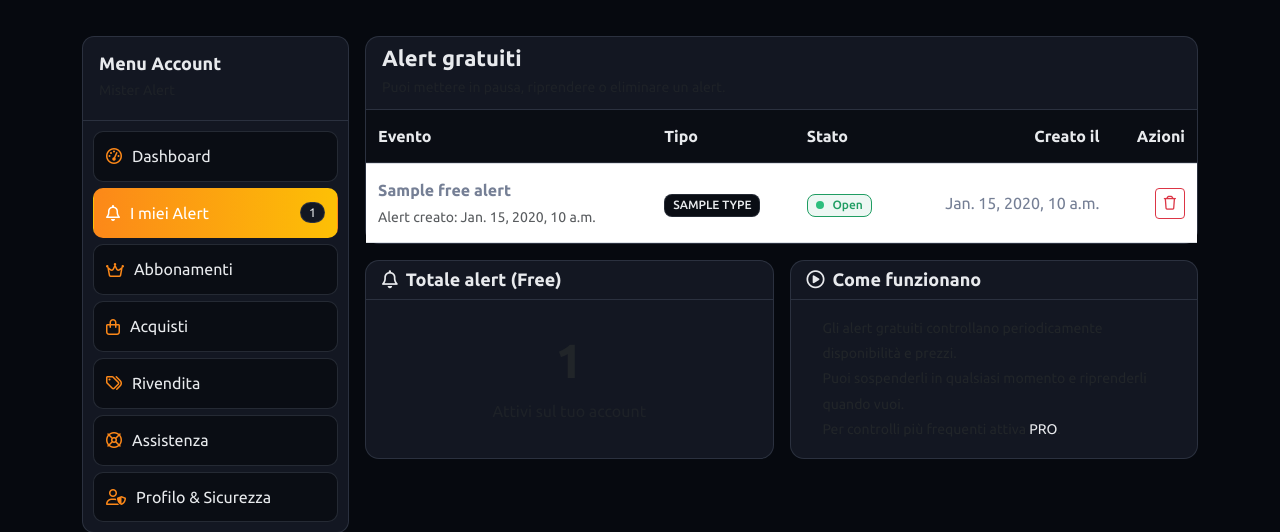
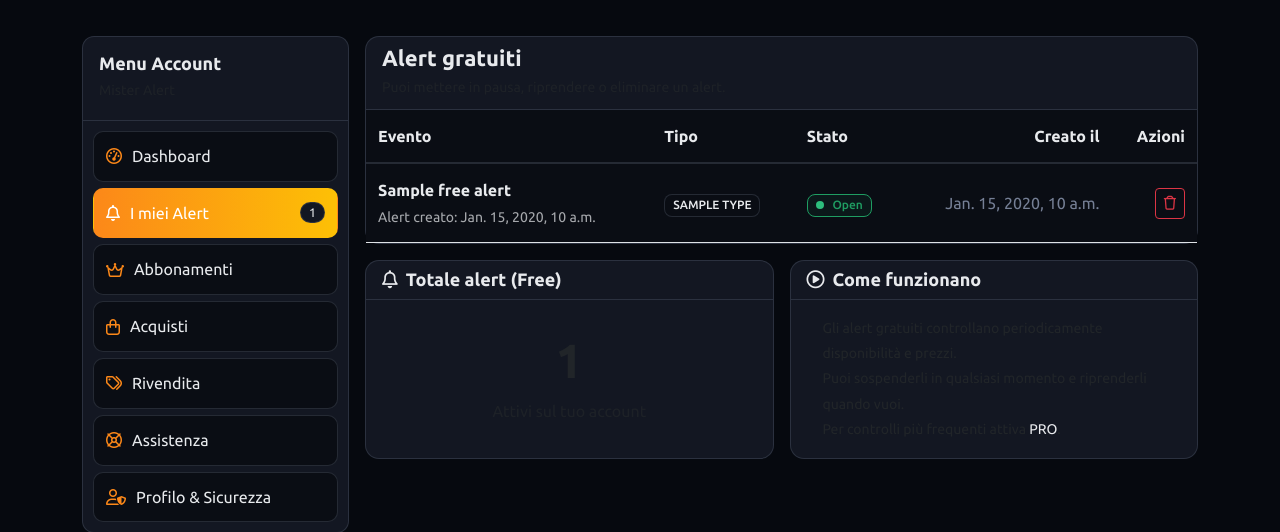
Before and after one commit to Shitan1977/tixy-frontend, a Django app: template web/templates/web/account/alerts.html in a window 1280 px wide. Shown: the part 211-743 px from the top of the page. Run offline with Django 5.2, Linux system fonts and the light colour scheme; the template is opened without the code that fills it: most values are stand-ins (such as "Sample title", 1, 10 or a date in 2020); some libraries are stand-ins or nearby versions; some web fonts are replaced.

Commit message:
style allert style

```diff
--- a/web/static/assets/css/admin.css
+++ b/web/static/assets/css/admin.css
@@ -230,6 +230,7 @@ body.account .card-ghost{
   border-top: 1px solid var(--border-info-color);
   color: var(--body-text-color);
   padding: 12px; vertical-align: middle;
+  background: var(--theme-bg);
 }
 .account table.table-admin tbody tr:hover{
   background: rgba(117,127,149,.06);
--- a/web/templates/web/account/alerts.html
+++ b/web/templates/web/account/alerts.html
@@ -5,7 +5,7 @@
 
 {% block extra_css %}
 <link rel="stylesheet" href="{% static 'assets/css/style.css' %}">
-<link rel="stylesheet" href="{% static 'assets/css/admin.css' %}?v=3">
+<link rel="stylesheet" href="{% static 'assets/css/admin.css' %}?v=5">
 {% endblock %}
 
 {% block content %}
@@ -66,7 +66,7 @@
                 <div class="card card-ghost mb-3">
                     <div class="card-header d-flex align-items-center justify-content-between">
                         <div>
-                            <h4 class="m-0">Alert gratuiti</h4>
+                            <h4 class="m-0" style="color: var(--heading-color);">Alert gratuiti</h4>
                             <small class="text-muted">Puoi mettere in pausa, riprendere o eliminare un alert.</small>
                         </div>
                     </div>
@@ -90,9 +90,9 @@
                                     <td>
                                         <div class="d-flex align-items-start gap-3">
                                             <div>
-                                                <div class="fw-semibold">{{ a.title }}</div>
+                                                <div class="fw-semibold" style="color: var(--heading-color);">{{ a.title }}</div>
                                                 {% if a.created_at %}
-                                                <div class="small text-muted">Alert creato: {{ a.created_at }}</div>
+                                                <div class="small" style="color: var(--heading-color); opacity: 0.7;">Alert creato: {{ a.created_at }}</div>
                                                 {% endif %}
                                             </div>
                                         </div>
```
